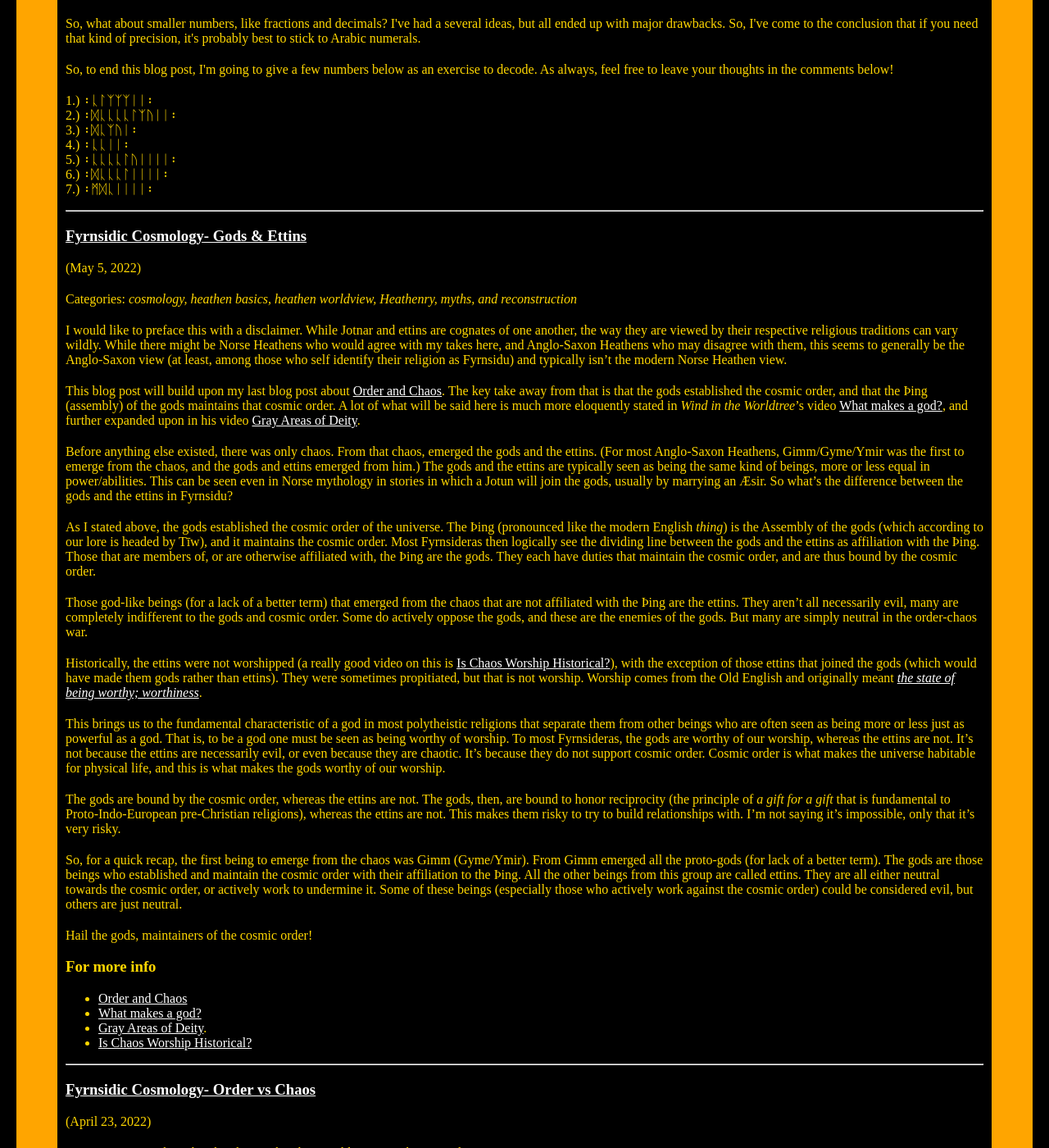
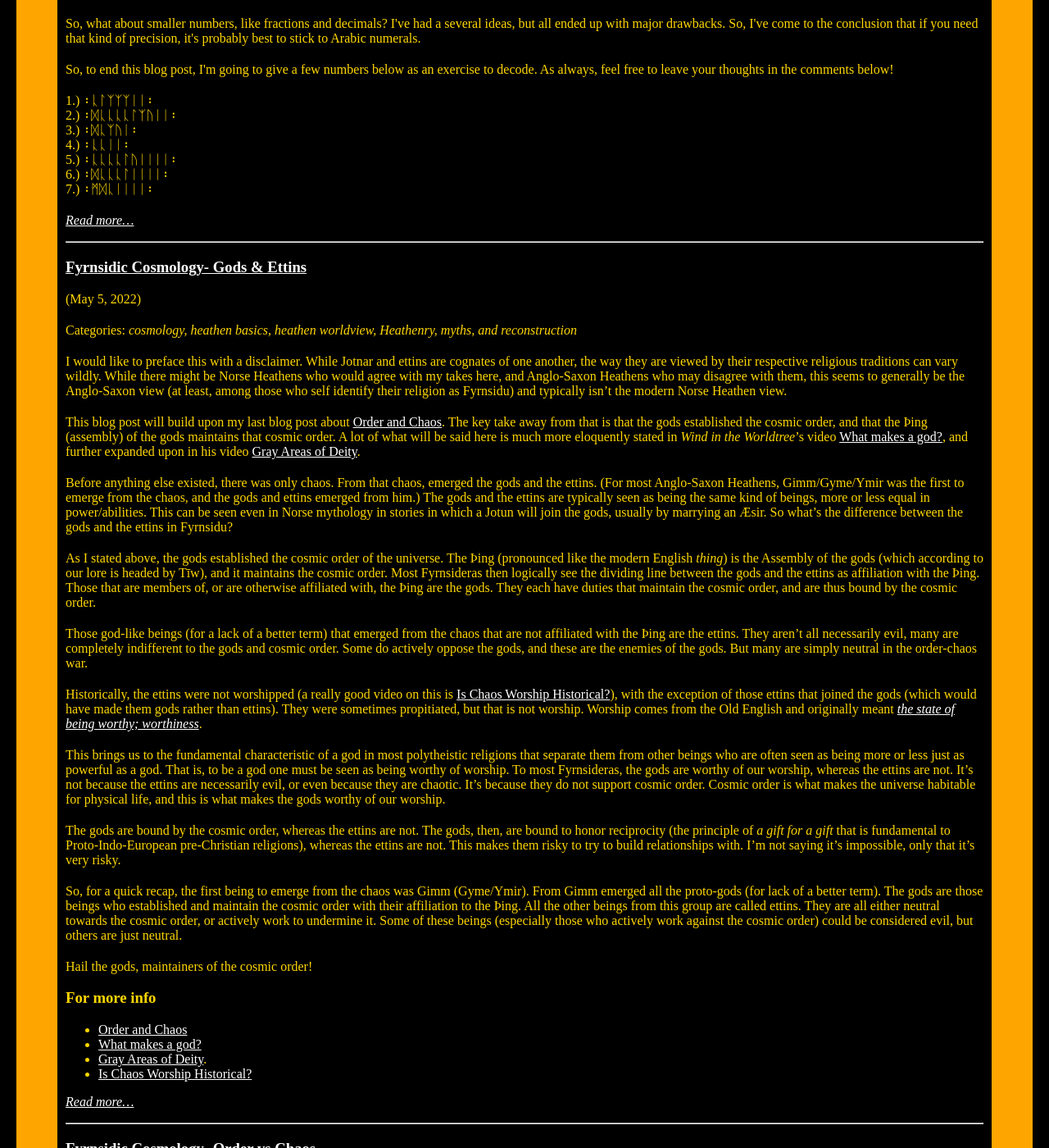
Before and after one commit to byronpendason/byronpendason.github.io, a Jekyll site: the page built from index.md, in a window 1280 px wide and 1400 px high, scrolled down 1337 px. Shown: the whole window at 82% size. Built offline with Jekyll 4.4.1, drawn with Linux system fonts in a browser that asks for light colours; our own code applies the rules of GitHub Pages for plain Markdown files; comment, search, counter and statistics services are not loaded.

Commit message:
Update index.md

```diff
--- a/index.md
+++ b/index.md
@@ -25,7 +25,7 @@
 
 Categories: *{{ post.categories | array_to_sentence_string}}*
 
-{{ post.excerpt }}
+{{ post.excerpt truncate:156 }} *[Read more...]({{post.url}})*
 
 {% endif %}
 
```
